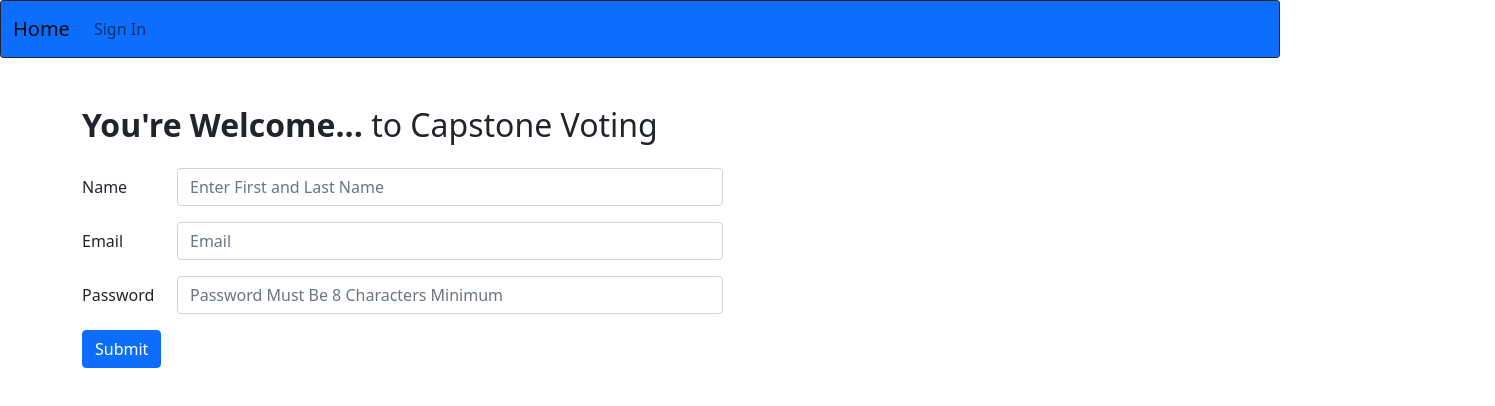
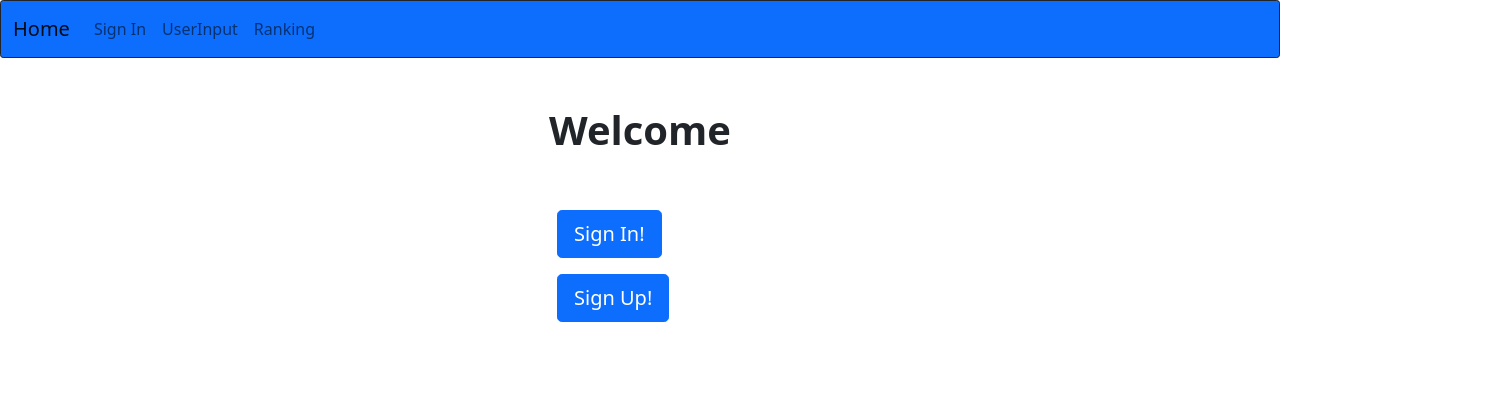
Before and after one commit to Capstone-Voting-App/capstone-voting-app, a React (Create React App) app in the folder frontend/: page / in a window 1280 px wide. Shown: the top 406 px of the page, 1495 px wide, since content can reach past the window. Built offline with nearby package versions, Linux system fonts and the light colour scheme.

Commit message:
add Ranking

```diff
--- a/frontend/src/ui/App.js
+++ b/frontend/src/ui/App.js
@@ -1,10 +1,13 @@
-import React from 'react'
-import { BrowserRouter, Route, Routes } from 'react-router-dom'
-import 'bootstrap/dist/css/bootstrap.css'
-import { SignUp } from './SignUp'
-import { FourOhFour } from './FourOhFour'
-import { SignIn } from './SignIn'
-import { Navigation } from './Navigation'
+import React from 'react';
+import {BrowserRouter, Route, Routes} from 'react-router-dom';
+import 'bootstrap/dist/css/bootstrap.css';
+import {SignUp} from './SignUp';
+import {FourOhFour} from './FourOhFour';
+import {SignIn} from './SignIn';
+import {Navigation} from './Navigation';
+import {Home} from "./Home";
+import {UserInput} from "./UserInput";
+import {Ranking} from "./Ranking";
 
 
 export const App = () => (
@@ -12,9 +15,12 @@ export const App = () => (
         <BrowserRouter>
             <Navigation/>
             <Routes>
-        <Route  path='/' element={<SignUp />} />
-        <Route  path='/SignIn' element={<SignIn />} />
-        <Route element={<FourOhFour />} />
+                <Route path='/' element={<Home/>}/>
+                <Route path='/signUp' element={<SignUp/>}/>
+                <Route path='/SignIn' element={<SignIn/>}/>
+                <Route path='/UserInput' element={<UserInput/>}/>
+                <Route path='/Ranking' element={<Ranking/>}/>
+                <Route element={<FourOhFour/>}/>
             </Routes>
         </BrowserRouter>
 
--- /dev/null
+++ b/frontend/src/ui/Home.js
@@ -0,0 +1,24 @@
+import React from 'react'
+import {Button, Col, Container, Row} from "react-bootstrap";
+
+export const Home = () => {
+    return (
+        <>
+            <Container>
+                <Row className= "mt-5 mb-3 text-center">
+            <h1><strong>Welcome</strong></h1>
+                </Row>
+                <Row className= "mt-5 mb-1">
+                    <Col sm={{ span: 10, offset: 5 }}>
+                        <Button size="lg" type="submit">Sign In!</Button>
+                    </Col>
+                </Row>
+                <Row className="mt-3">
+                    <Col sm={{ span: 10, offset: 5 }}>
+                        <Button size="lg" type="submit">Sign Up!</Button>
+                    </Col>
+                </Row>
+            </Container>
+        </>
+    )
+}
--- a/frontend/src/ui/Navigation.js
+++ b/frontend/src/ui/Navigation.js
@@ -10,6 +10,12 @@ export function Navigation() {
           <Nav>
             <Nav.Link href="./SignIn">Sign In</Nav.Link>
           </Nav>
+          <Nav>
+            <Nav.Link href="./UserInput">UserInput</Nav.Link>
+          </Nav>
+          <Nav>
+            <Nav.Link href="./Ranking">Ranking</Nav.Link>
+          </Nav>
         </Navbar.Collapse>
       </Container>
     </Navbar>
--- /dev/null
+++ b/frontend/src/ui/Ranking.js
@@ -0,0 +1,11 @@
+import {Button} from "react-bootstrap";
+
+
+export const Ranking = () => {
+    return (
+        <>
+        <h1><strong>Ranking</strong></h1>
+            <Button size="lg" variant="primary" type="submit">Submit Ranking </Button>
+        </>
+    )
+}
--- /dev/null
+++ b/frontend/src/ui/UserInput.js
@@ -0,0 +1,16 @@
+import React from "react";
+import {Form} from "react-bootstrap";
+
+
+export const UserInput = () => {
+    return (
+        <>
+         <Form>
+            <Form.Label htmlFor="Ideas"><strong>Input Your Idea</strong></Form.Label>
+            <Form.Control
+                type="ideas"
+                id="ideas"/>
+         </Form>
+        </>
+    )
+}
```
Lines whose indentation alone changed are shown as unchanged.
